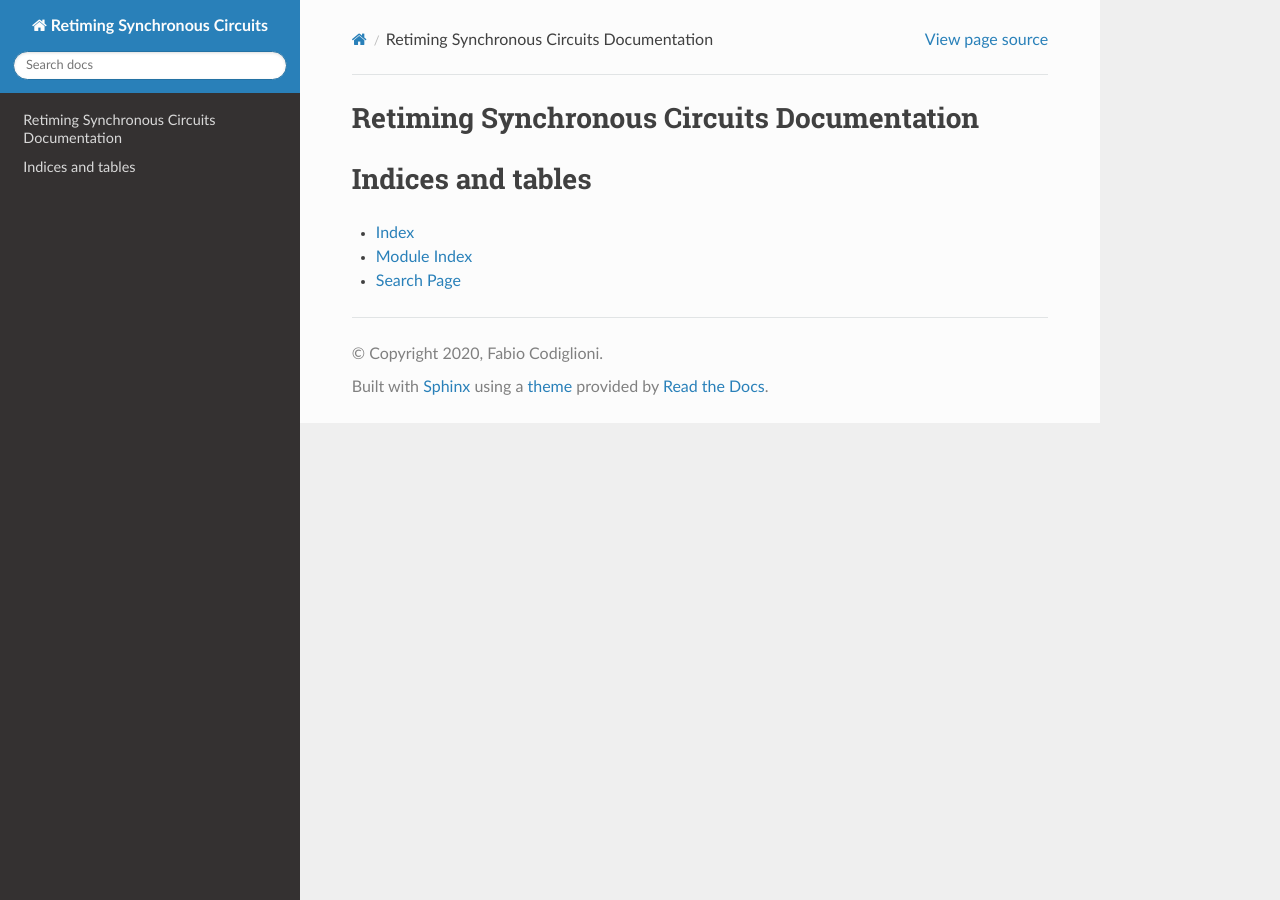
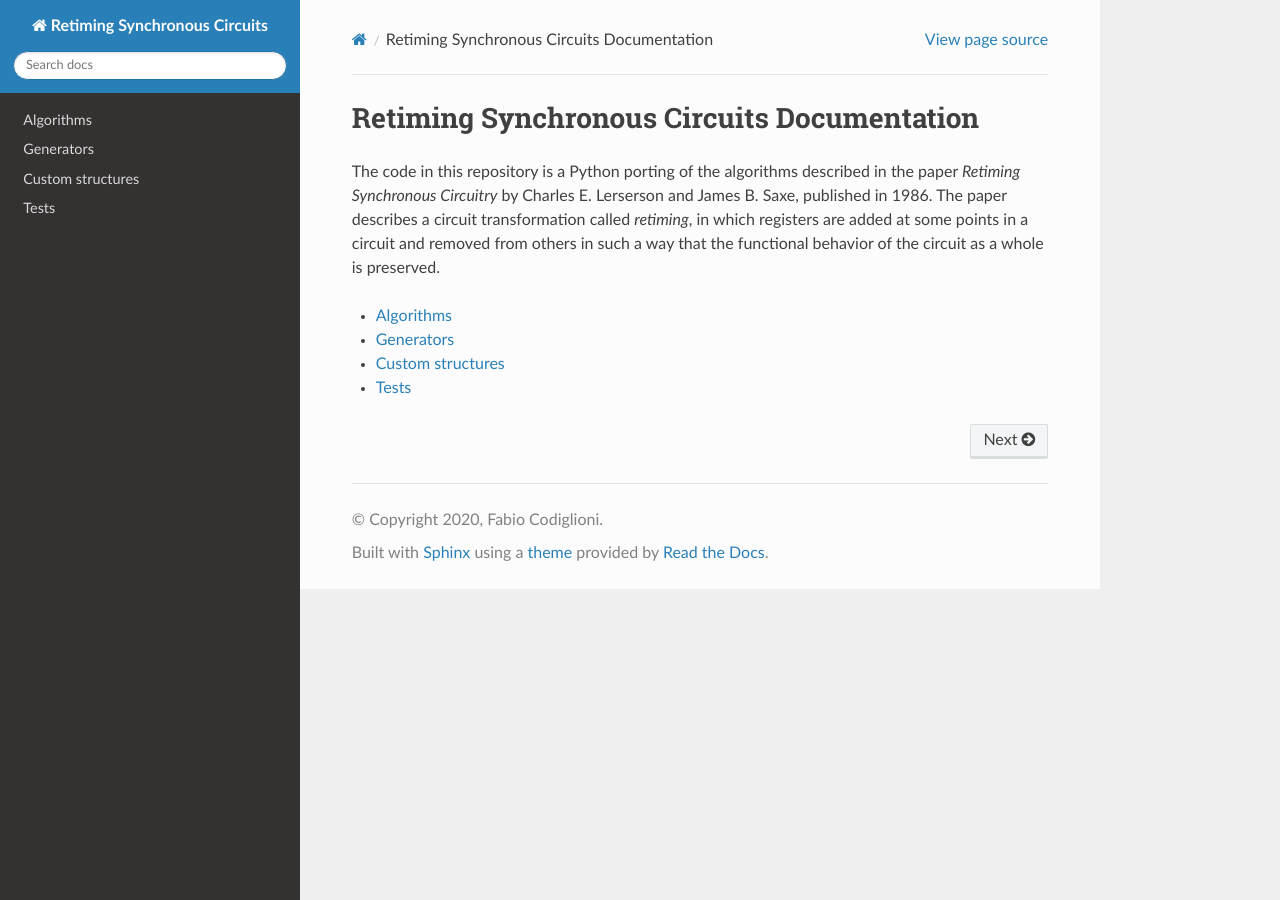
Before and after one commit to fabiocody/retiming, a Sphinx documentation site: the page built from docs/source/index.rst, in a window 1280 px wide. Built offline with Sphinx 7.4.7 and the Read the Docs theme 2.0.0, drawn with Linux system fonts in a browser that asks for light colours; formulas are drawn with MathJax 3.

```diff
--- a/docs/source/algos.rst
+++ b/docs/source/algos.rst
@@ -1,5 +1,5 @@
-algos module
-============
+Algorithms
+==========
 
 .. automodule:: algos
    :members:
--- a/docs/source/conf.py
+++ b/docs/source/conf.py
@@ -34,6 +34,7 @@ author = 'Fabio Codiglioni'
 extensions = [
     'sphinx.ext.autodoc',
     'sphinx.ext.imgmath',
+    'sphinx.ext.githubpages',
     'sphinx_rtd_theme'
 ]
 
--- a/docs/source/generators.rst
+++ b/docs/source/generators.rst
@@ -1,5 +1,5 @@
-generators module
-=================
+Generators
+==========
 
 .. automodule:: generators
    :members:
--- a/docs/source/index.rst
+++ b/docs/source/index.rst
@@ -1,20 +1,17 @@
-.. Retiming Synchronous Circuits documentation master file, created by
-   sphinx-quickstart on Thu Jul  2 11:32:14 2020.
-   You can adapt this file completely to your liking, but it should at least
-   contain the root `toctree` directive.
-
 Retiming Synchronous Circuits Documentation
 ===========================================
 
-.. toctree::
-   :maxdepth: 2
-   :caption: Contents:
+The code in this repository is a Python porting of the algorithms described in the paper *Retiming Synchronous Circuitry*
+by Charles E. Lerserson and James B. Saxe, published in 1986. The paper describes a circuit transformation called *retiming*,
+in which registers are added at some points in a circuit and removed from others in such a way that the functional
+behavior of the circuit as a whole is preserved.
 
 
 
-Indices and tables
-==================
+.. toctree::
+   :maxdepth: 2
 
-* :ref:`genindex`
-* :ref:`modindex`
-* :ref:`search`
+   algos
+   generators
+   structures
+   tests
--- a/docs/source/structures.rst
+++ b/docs/source/structures.rst
@@ -1,4 +1,4 @@
-structures module
+Custom structures
 =================
 
 .. automodule:: structures
--- a/docs/source/tests.rst
+++ b/docs/source/tests.rst
@@ -1,5 +1,5 @@
-tests module
-============
+Tests
+=====
 
 .. automodule:: tests
    :members:
```
Also changed, not shown: README.md (+15 -1 lines), docs/source/main.rst (deleted, +0 -7 lines), docs/source/modules.rst (deleted, +0 -12 lines), docs/source/utils.rst (deleted, +0 -7 lines), 3 other files.
